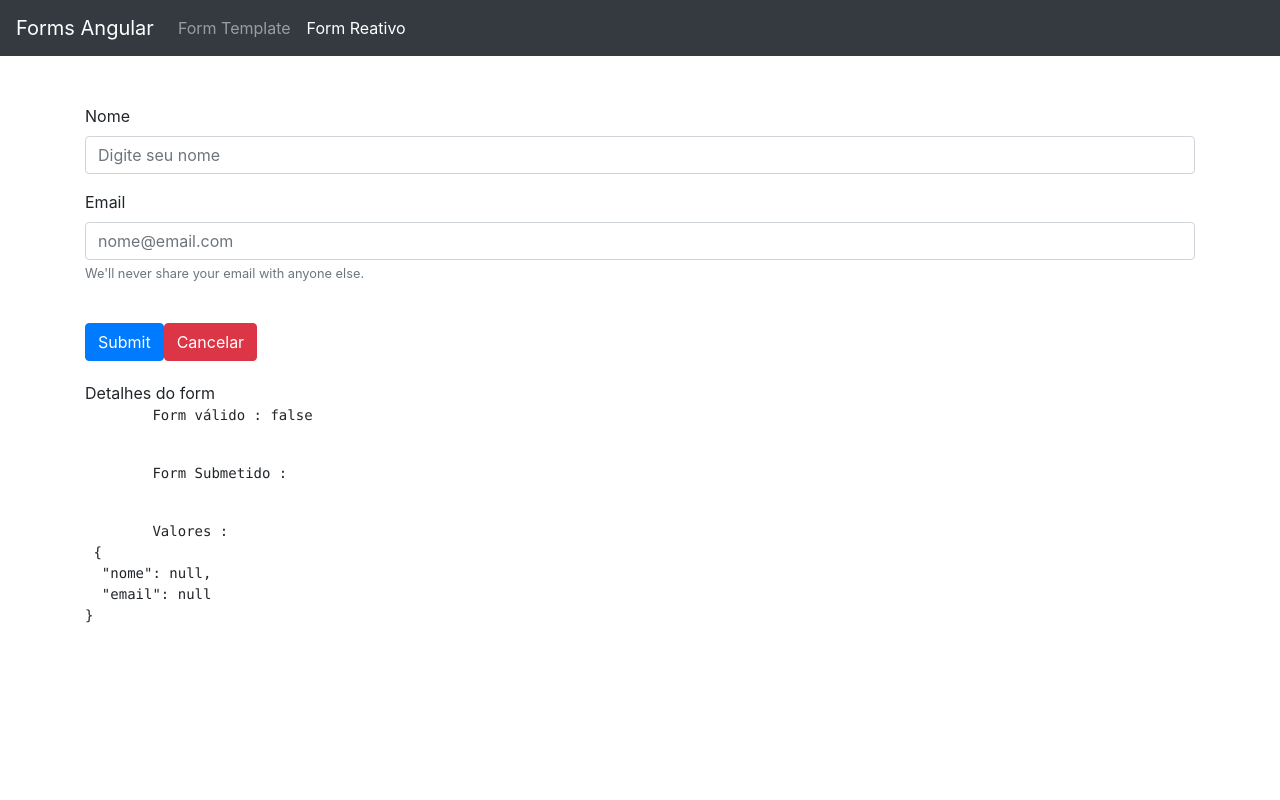
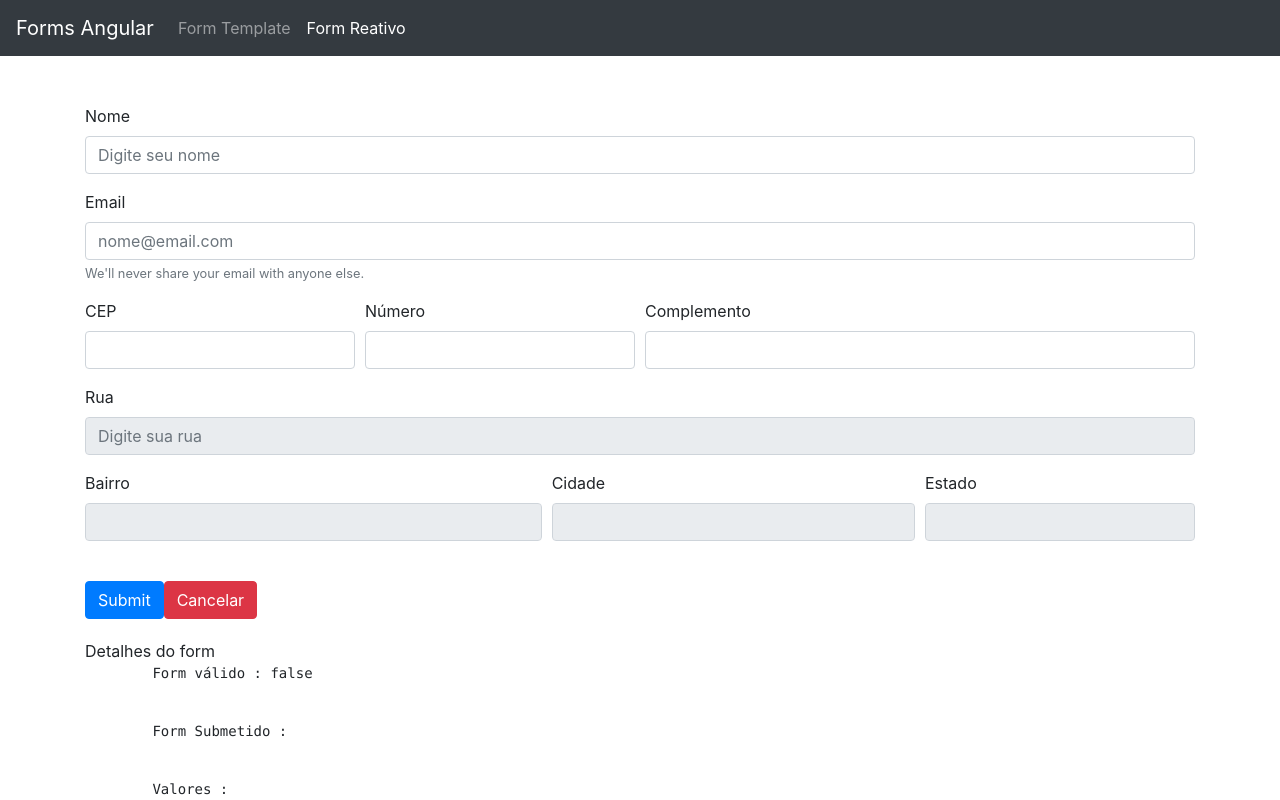
Before and after one commit to MucaBordini/curso-angular-forms, an Angular app: page /dataForm in a window 1280 px wide. Shown: the top 800 px of the page. Built offline with nearby package versions, Linux system fonts and the light colour scheme.

Commit message:
Campos de endereço

```diff
--- a/src/app/data-form/data-form.component.html
+++ b/src/app/data-form/data-form.component.html
@@ -30,6 +30,72 @@
         msgErro="Email inválido"
       ></app-campo-control-erro>
     </div>
+
+
+
+
+    <div class="endereco">
+      <div class="form-row">
+
+        <div class="form-group col-sm-3">
+          <label for="cep" class="control-label">CEP</label>
+          <input formControlName="cep" type="text" class="form-control" id="cep" [ngClass]="aplicaCssErro('cep')">
+          <app-campo-control-erro
+            [mostrarErro]="verificaValidTouched('cep')"
+            msgErro="CEP é obrigatório"
+          >
+          </app-campo-control-erro>
+        </div>
+
+        <div class="form-group col-sm-3">
+          <label for="numero" class="control-label">Número</label>
+          <input formControlName="numero" type="text" class="form-control" id="numero" [ngClass]="aplicaCssErro('numero')">
+          <app-campo-control-erro
+            [mostrarErro]="verificaValidTouched('numero')"
+            msgErro="Número é obrigatório"
+          >
+          </app-campo-control-erro>
+        </div>
+
+        <div class="form-group col-sm-6">
+          <label for="complemento" class="control-label">Complemento</label>
+          <input formControlName="complemento" type="text" class="form-control" id="complemento">
+        </div>
+
+      </div>
+      <div class="form-group">
+        <label for="rua">Rua</label>
+        <input formControlName="rua" name="rua" type="text" class="form-control" id="rua" placeholder="Digite sua rua" readonly>
+        <app-campo-control-erro
+            [mostrarErro]="verificaValidTouched('rua')"
+            msgErro="Rua é obrigatório"
+          >
+        </app-campo-control-erro>
+      </div>
+
+      <div class="form-row">
+
+        <div class="form-group col-sm-5">
+          <label for="bairro" class="control-label">Bairro</label>
+          <input formControlName="bairro" type="text" class="form-control" id="bairro" readonly>
+        </div>
+
+        <div class="form-group col-sm-4">
+          <label for="cidade" class="control-label">Cidade</label>
+          <input formControlName="cidade" type="text" class="form-control" id="cidade" readonly>
+        </div>
+
+        <div class="form-group col-sm-3">
+          <label for="estado" class="control-label">Estado</label>
+          <input formControlName="estado" type="text" class="form-control" id="estado" name="estado" readonly>
+        </div>
+
+      </div>
+    </div>
+
+
+
+
   <br>
   <button type="submit" class="btn btn-primary">Submit</button>
   <button class="btn btn-danger" (click)="resetar()">Cancelar</button>
--- a/src/app/data-form/data-form.component.ts
+++ b/src/app/data-form/data-form.component.ts
@@ -18,7 +18,15 @@ export class DataFormComponent implements OnInit {
 
     this.formulario = this.formBuilder.group({
       nome: [null, Validators.required],
-      email: [null, [Validators.required, Validators.email]]
+      email: [null, [Validators.required, Validators.email]],
+      cep: [null, Validators.required],
+      numero: [null, Validators.required],
+      complemento: [],
+      rua: [],
+      bairro: [],
+      cidade: [],
+      estado: []
+
     });
 
   }
```
